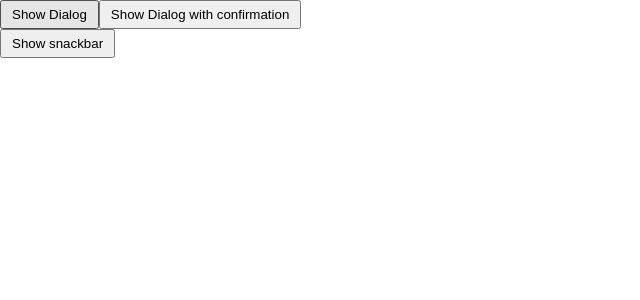
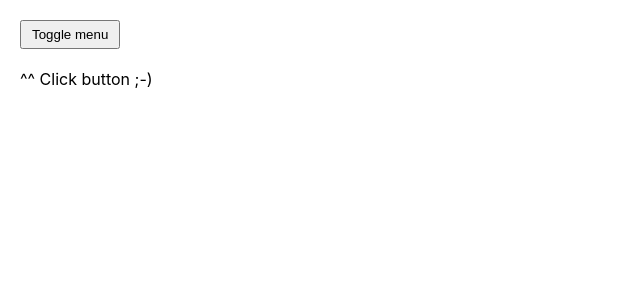
Before and after one commit to Pachciar3/zadania-tydzien-5, a React (Create React App) app: page / in a window 1280 px wide. Shown: the top 300 px of the page, without its empty margins (0-640 px from the left). Built offline with nearby package versions, Linux system fonts and the light colour scheme.

Commit message:
Finish basic version of excersise -add strutcture -add logic -add basic styles

```diff
--- a/package.json
+++ b/package.json
@@ -8,6 +8,7 @@
     "@testing-library/user-event": "^12.2.2",
     "react": "^17.0.1",
     "react-dom": "^17.0.1",
+    "react-router-dom": "^5.2.0",
     "react-scripts": "4.0.1",
     "web-vitals": "^0.2.4"
   },
--- a/src/App.css
+++ b/src/App.css
@@ -1,3 +1,3 @@
 .App {
-  text-align: center;
+  padding: 20px;
 }
--- a/src/App.js
+++ b/src/App.js
@@ -1,14 +1,32 @@
 import React from 'react';
 
+import {
+  BrowserRouter as Router,
+  Switch,
+  Route
+} from "react-router-dom";
+
 import './App.css';
-import { Excersise1, Excersise2 } from './exercises';
+import { Excersise1, Excersise2, Excersise3 } from './exercises';
 
 function App() {
 
   return (
-    <div>
-      <Excersise1 />
-      <Excersise2 />
+    <div className="App">
+      <Router>
+        <Excersise3 />
+        <Switch>
+          <Route path="/" exact>
+            <div> ^^ Click button ;-)</div>
+          </Route>
+          <Route path="/excersise-1">
+            <Excersise1 />
+          </Route>
+          <Route path="/excersise-2">
+            <Excersise2 />
+          </Route>
+        </Switch>
+      </Router>
     </div>
   );
 }
--- /dev/null
+++ b/src/components/NavMenu/index.css
@@ -0,0 +1,23 @@
+.main-navigation {
+  position: absolute;
+  top: 0;
+  bottom: 0;
+  left: 0;
+  background-color: #fff;
+  padding: 10px;
+}
+
+.main-navigation ul {
+  list-style: none;
+}
+
+.main-navigation li {
+  margin: 10px 0px;
+}
+.main-navigation li a.selected {
+  color: #f44336;
+}
+
+.main-navigation.slide {
+  left: 0;
+}
--- /dev/null
+++ b/src/components/NavMenu/index.js
@@ -0,0 +1,20 @@
+import React from 'react';
+
+import {
+  NavLink
+} from "react-router-dom";
+import './index.css';
+
+function NavMenu({ handleClose }) {
+  return (
+    <nav className="main-navigation">
+      <ul>
+        <li><NavLink activeClassName="selected" onClick={handleClose} to="/excersise-1">Excersise 1</NavLink></li>
+        <li><NavLink activeClassName="selected" onClick={handleClose} to="/excersise-2">Excersise 2</NavLink></li>
+        <li><NavLink activeClassName="selected" onClick={handleClose} exact to="/">Excersise 3</NavLink></li>
+      </ul>
+    </nav>
+  );
+}
+
+export default NavMenu;
--- /dev/null
+++ b/src/exercises/excersise3.js
@@ -0,0 +1,21 @@
+import React, { useState } from 'react';
+
+import Button from '../components/Button';
+import NavMenu from '../components/NavMenu';
+
+function Excersise3() {
+  const [showMenu, setShowMenu] = useState(false);
+
+  function handleToggleMenu() {
+    setShowMenu((prev) => prev = !prev);
+  }
+
+  return (
+    <div style={{ marginBottom: 20 }}>
+      <Button type="button" handleClick={handleToggleMenu}>Toggle menu</Button>
+      {showMenu && <NavMenu handleClose={handleToggleMenu} />}
+    </div>
+  );
+}
+
+export default Excersise3;
--- a/src/exercises/index.js
+++ b/src/exercises/index.js
@@ -1,4 +1,5 @@
 import Excersise1 from './excersise1';
 import Excersise2 from './excersise2';
+import Excersise3 from './excersise3';
 
-export { Excersise1, Excersise2 };
+export { Excersise1, Excersise2, Excersise3 };
```
Also changed, not shown: 2 other files (tests, documents, lock files or other folders).
